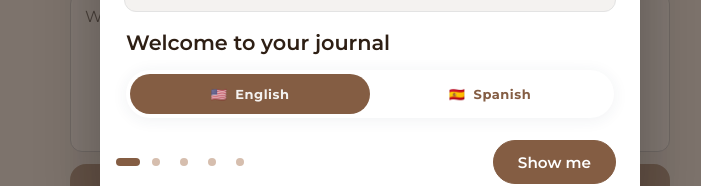
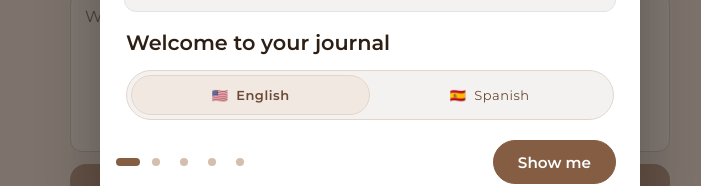
Before and after one commit to alejandroluisacosta/detox-mental-2.0, a React (Vite) app in the folder frontend/: page /journal in a window 1280 px wide. Shown: the part 474-660 px from the top of the page, without its empty margins (270-971 px from the left). Built offline with nearby package versions, Linux system fonts and the light colour scheme; no server answers.

Commit message:
style(journal): lighter language picker with sliding highlight
Restyle LanguageSwitcher to match the History topic chips and slide a
single highlight between options (instant under reduced motion).

```diff
--- a/frontend/src/Components/LanguageSwitcher/LanguageSwitcher.css
+++ b/frontend/src/Components/LanguageSwitcher/LanguageSwitcher.css
@@ -1,14 +1,33 @@
 .language-switcher {
+    --language-count: 2;
+    position: relative;
     display: grid;
     grid-auto-flow: column;
     grid-auto-columns: minmax(0, 1fr);
     padding: 4px;
+    border: 1px solid #E4D5CA;
     border-radius: 999px;
-    background: var(--header-bg);
-    box-shadow: var(--shadow);
+    background: var(--background);
+}
+
+/* One highlight that slides between the options instead of each option repainting. */
+.language-switcher::before {
+    content: '';
+    position: absolute;
+    top: 4px;
+    bottom: 4px;
+    left: 4px;
+    width: calc((100% - 8px) / var(--language-count));
+    border: 1px solid #E4D5CA;
+    border-radius: 999px;
+    background: #F1E8E1;
+    box-sizing: border-box;
+    transform: translateX(calc(var(--language-index) * 100%));
+    transition: transform 280ms cubic-bezier(0.4, 0, 0.2, 1);
 }
 
 .language-switcher__option {
+    position: relative;
     display: flex;
     align-items: center;
     justify-content: center;
@@ -18,19 +37,25 @@
     padding: 0 8px;
     border-radius: 999px;
     background: transparent;
-    color: var(--accent);
+    color: #6B4A35;
     font-family: inherit;
     font-size: 13px;
+    font-weight: 500;
     letter-spacing: 0.04em;
     cursor: pointer;
 }
 
 .language-switcher__option--active {
-    background: var(--accent);
-    color: var(--background);
+    font-weight: 600;
 }
 
 .language-switcher__option:focus-visible {
     outline: 2px solid var(--accent);
     outline-offset: 2px;
 }
+
+@media (prefers-reduced-motion: reduce) {
+    .language-switcher::before {
+        transition: none;
+    }
+}
--- a/frontend/src/Components/LanguageSwitcher/LanguageSwitcher.jsx
+++ b/frontend/src/Components/LanguageSwitcher/LanguageSwitcher.jsx
@@ -9,8 +9,18 @@ const LANGUAGE_OPTIONS = [
 const LanguageSwitcher = () => {
   const { locale, setLocale, t } = useLocale();
 
+  const activeIndex = Math.max(
+    LANGUAGE_OPTIONS.findIndex((option) => option.locale === locale),
+    0,
+  );
+
   return (
-    <div className="language-switcher" role="group" aria-label={t('nav.language')}>
+    <div
+      className="language-switcher"
+      role="group"
+      aria-label={t('nav.language')}
+      style={{ '--language-index': activeIndex }}
+    >
       {LANGUAGE_OPTIONS.map((option) => {
         const selected = locale === option.locale;
         const languageName = t(option.labelKey);
```
Also changed, not shown: 1 other file (tests, documents, lock files or other folders).
